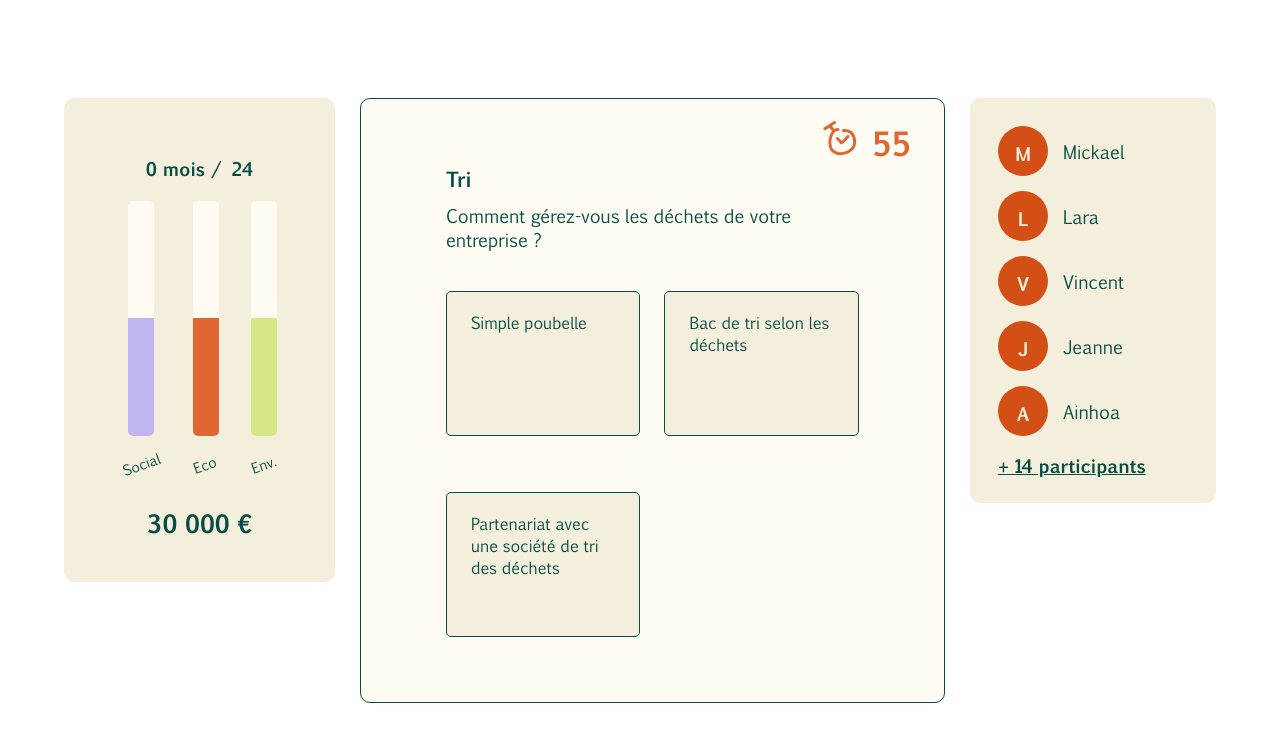
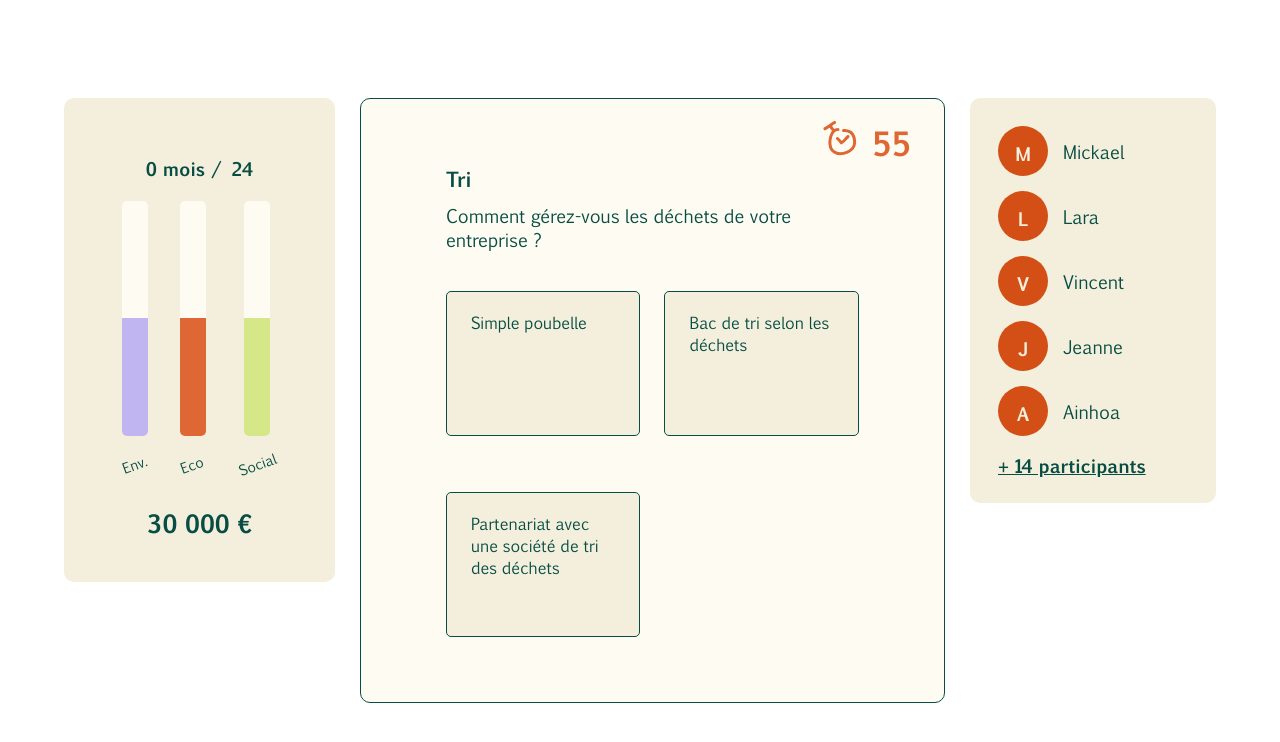
Before and after one commit to ValMgr/hackaton_2022_timeto, a React (Vite) app in the folder app/: page / in a window 1280 px wide. Shown: the top 742 px of the page. Built offline with nearby package versions, Linux system fonts and the light colour scheme.

Commit message:
[Fix] : change Gauges

```diff
--- a/app/src/core/providers/GameProvider.tsx
+++ b/app/src/core/providers/GameProvider.tsx
@@ -3,8 +3,8 @@ import { useState, useContext, createContext, useMemo } from 'react';
 import { GAUGE_MAX } from '@/core/constants/gauges';
 
 export type scoreType = {
+	social: number;
 	environmental: number;
-	social: number;
 	economy: number;
 }
 
@@ -12,7 +12,7 @@ export type GameContextType = {
 	users: string[];
 	setUsers: (users: string[]) => void;
 	score: scoreType;
-	updateScore: (modifier: {environmental?: number, social?: number, economy?: number}) => void;
+	updateScore: (modifier: {social?: number, environmental?: number, economy?: number}) => void;
 };
 
 
@@ -20,8 +20,8 @@ const GameContext = createContext<GameContextType>({
 	users: [],
 	setUsers: () => {},
 	score: {
+		social: 0,
 		environmental: 0,
-		social: 0,
 		economy: 0,
 	},
 	updateScore: () => {},
@@ -34,7 +34,7 @@ interface IProps {
 export const GameProvider = ({ children }: IProps) => {
   const [users, setUsers] = useState<string[]>([]);
   const [progression, setProgression] = useState<number>(0);
-	const [score, setScore] = useState<scoreType>({ environmental: 0, social: 0, economy: 0 });
+	const [score, setScore] = useState<scoreType>({ social: 0, environmental: 0, economy: 0 });
 
 	// function checkLimit(value: number, score: number) {
 	// 	if (value >= GAUGE_MAX) return GAUGE_MAX;
@@ -42,12 +42,12 @@ export const GameProvider = ({ children }: IProps) => {
 	// 	return value;
 	// }
 
-	const updateScore = (modifier: { environmental?: number, social?: number, economy?: number }) => {
+	const updateScore = (modifier: { social?: number, environmental?: number, economy?: number }) => {
 		// @TODO: check if score is between - GAUGE_MAX and GAUGE_MAX before updating
 
 		setScore((score) => ({
+			social: score.social + (modifier.social || 0),
 			environmental: score.environmental + (modifier.environmental || 0),
-			social: score.social + (modifier.social || 0),
 			economy: score.economy + (modifier.economy || 0),
 		}));
 	}
--- a/app/src/modules/gauges/Gauges.tsx
+++ b/app/src/modules/gauges/Gauges.tsx
@@ -13,9 +13,9 @@ function Gauges() {
 			<MainContainer>
 				<TitleContainerGauge>0 mois / 24</TitleContainerGauge>
 				<ContainerGauge>
-					<Gauge label="Social" value={score.environmental} limit={GAUGE_MAX} gaugeColor={"#C1B5F1"} />
+					<Gauge label="Env." value={score.environmental} limit={GAUGE_MAX} gaugeColor={"#C1B5F1"} />
 					<Gauge label="Eco" value={score.economy} limit={GAUGE_MAX} gaugeColor={"#DF6734"} />
-					<Gauge label="Env." value={score.social} limit={GAUGE_MAX} gaugeColor={"#D6E787"} />
+					<Gauge label="Social" value={score.social} limit={GAUGE_MAX} gaugeColor={"#D6E787"} />
 				</ContainerGauge>
 				<EnvelopValue>30 000 €</EnvelopValue>
 			</MainContainer>
--- a/app/src/modules/peoples/components/List.tsx
+++ b/app/src/modules/peoples/components/List.tsx
@@ -1,6 +1,8 @@
 import {MainContainer, PeopleContainer, PeopleCircle, PeopleName, OtherPeople} from "./styledComponents";
 
 function List() {
+
+  // str.substring(0, 1)
 
   return(
     <MainContainer>
--- a/app/src/modules/question/components/QuestionContainer.tsx
+++ b/app/src/modules/question/components/QuestionContainer.tsx
@@ -52,10 +52,6 @@ function QuestionContainer() {
       // @TODO: Send vote to server
     };
 
-    // console.log('time', timer)
-    // if (timer < 50) {
-    //   console.log('50');
-    // }
 
     return question.answers.map((answer, index) => (
     <Button
--- a/app/src/modules/question/components/Timer.tsx
+++ b/app/src/modules/question/components/Timer.tsx
@@ -10,14 +10,11 @@ function Timer() {
   const timerFunction = useCallback(() => {
     if (timer > 0) {
       setTimer((timer) => timer - 1);
-      console.log(timer)
     } else {
       setTimer(0);
-      console.log('add');
     }
   }, [timer, setTimer])
 
-  console.log('timer', timer);
 
   if (timer <= 0) {
     setTimer(0);
```
